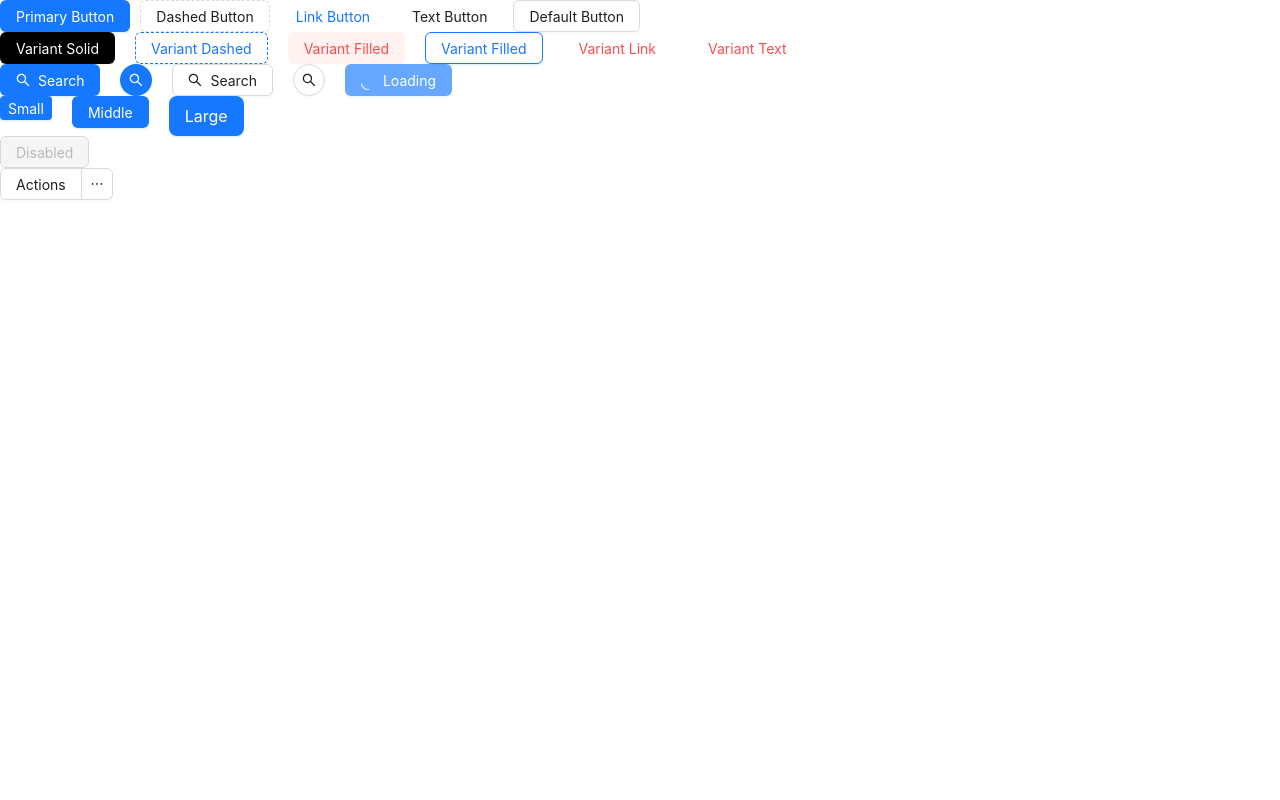
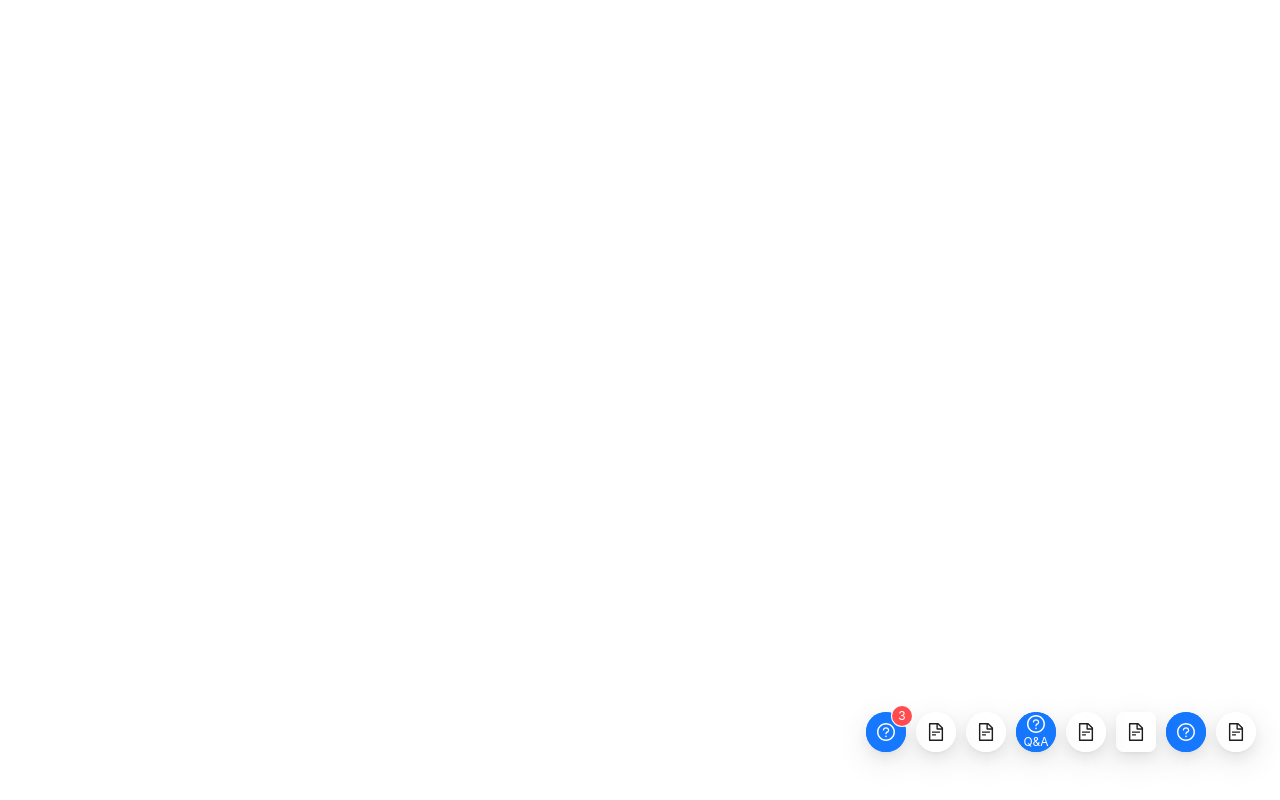
Before and after one commit to Emam-Bokhari/Ant-Design, a React (Vite) app: page / in a window 1280 px wide. Built offline with nearby package versions, Linux system fonts and the light colour scheme.

Commit message:
feat(FloatButton): add ant design FloatButton component with type,shaper,group,tooltip,badge,backtop and icon

```diff
--- a/src/App.jsx
+++ b/src/App.jsx
@@ -1,10 +1,10 @@
 import { Fragment } from "react";
-import ButtonComponent from "./components/Mission/General/Button/Learning/ButtonComponent";
+import FloatButtonComponent from "./components/Mission/General/FloatButton/Learning/FloatButtonComponent";
 
 export default function App() {
   return (
     <Fragment>
-      <ButtonComponent />
+      <FloatButtonComponent />
     </Fragment>
   );
 }
--- /dev/null
+++ b/src/components/Mission/General/FloatButton/Learning/FloatButtonComponent.jsx
@@ -0,0 +1,45 @@
+import { FloatButton } from "antd";
+import { Fragment } from "react";
+import { QuestionCircleOutlined } from "@ant-design/icons";
+
+export default function FloatButtonComponent() {
+  return (
+    <Fragment>
+      {/* basic float button */}
+      <FloatButton />
+      {/* type and icon */}
+      <FloatButton
+        icon={<QuestionCircleOutlined />}
+        type="primary"
+        style={{ marginRight: 50 }}
+      />
+      {/* shape */}
+      <FloatButton shape="square" style={{ marginRight: 100 }} />
+      <FloatButton shape="circle" style={{ marginRight: 150 }} />
+      {/* description */}
+      <FloatButton
+        description="Q&A"
+        type="primary"
+        icon={<QuestionCircleOutlined />}
+        style={{ marginRight: 200 }}
+      />
+      {/* tooltip */}
+      <FloatButton tooltip="Q&A" style={{ marginRight: 250 }} />
+      {/* group */}
+      <FloatButton.Group trigger="hover" style={{ marginRight: 300 }}>
+        <FloatButton />
+        <FloatButton icon={<QuestionCircleOutlined />} type="primary" />
+        <FloatButton />
+      </FloatButton.Group>
+      {/* backtop */}
+      <FloatButton.BackTop />
+      {/* badge */}
+      <FloatButton
+        type="primary"
+        icon={<QuestionCircleOutlined />}
+        style={{ marginRight: 350 }}
+        badge={{ count: 3 }}
+      />
+    </Fragment>
+  );
+}
```
